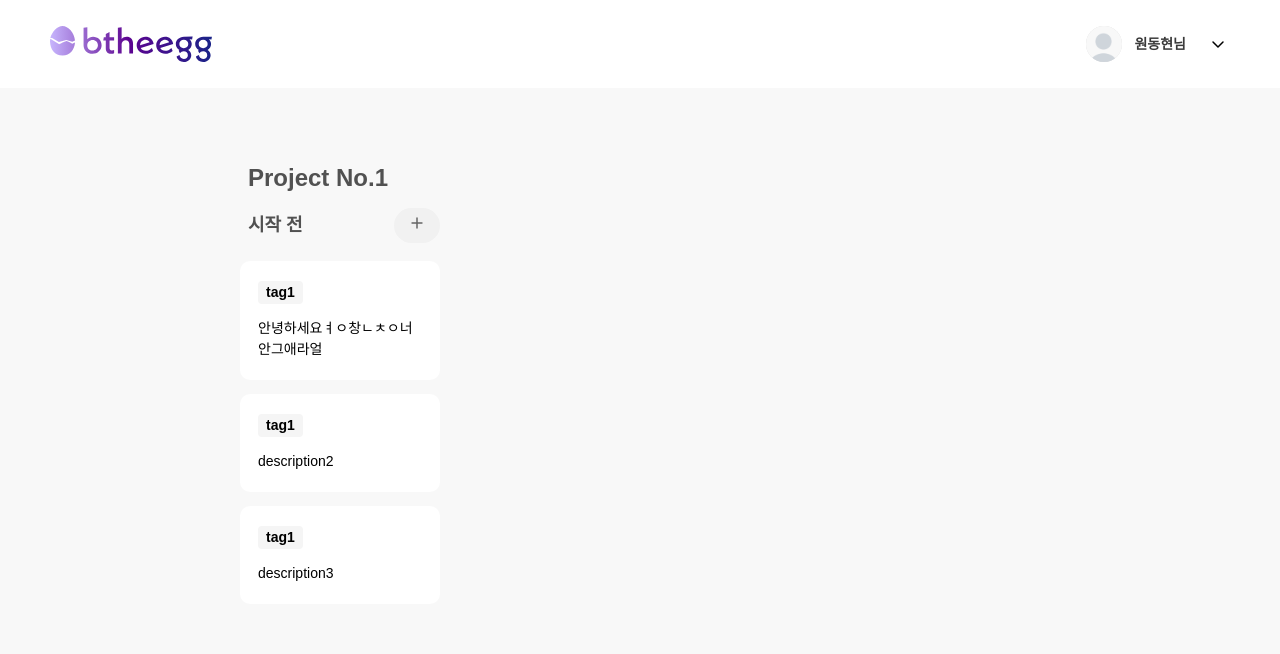
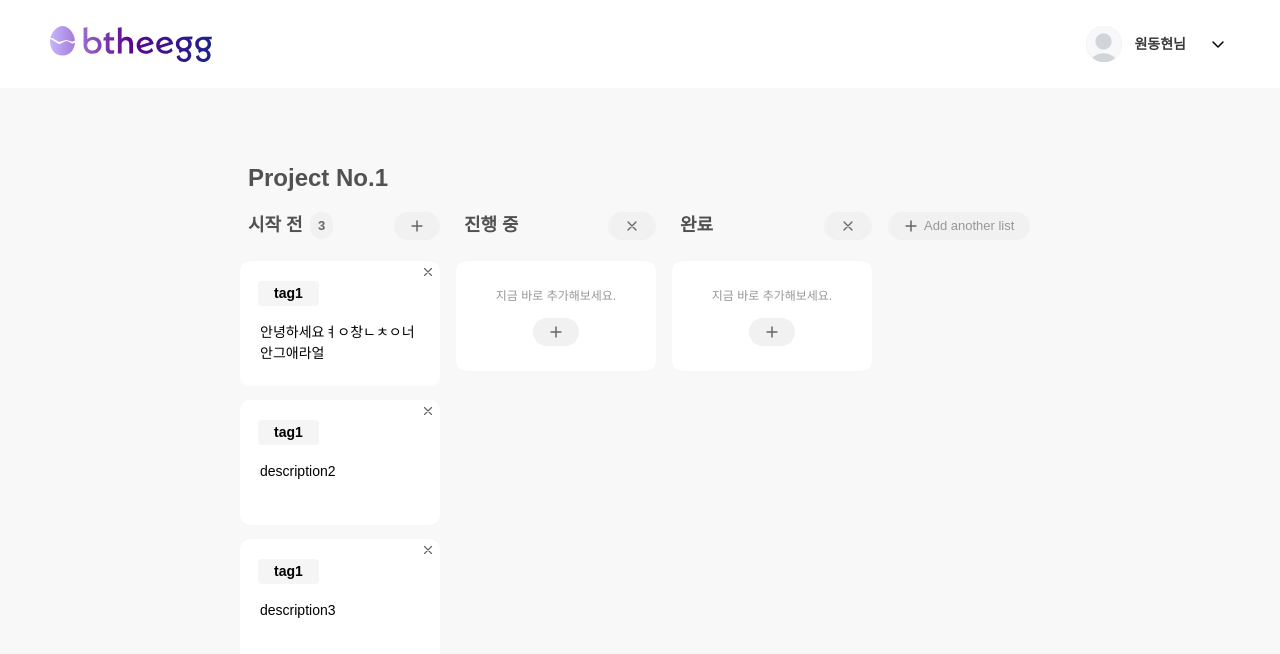
Before and after one commit to Hellol77/kanban-board, a React (Vite) app: page / in a window 1280 px wide. Shown: the top 654 px of the page. Built offline with nearby package versions, Linux system fonts and the light colour scheme; a web font is replaced by a local one.

Commit message:
feat: 컬럼, 태그 수정 및 추가 구현

```diff
--- a/src/components/KanbanList/KanbanList.tsx
+++ b/src/components/KanbanList/KanbanList.tsx
@@ -1,8 +1,11 @@
-import { Button, KanbanWrapper, TextInput } from '@/components/common';
+import { Badge, Button, KanbanWrapper, TagInput, Text, TextAreaInput, TextInput } from '@/components/common';
 import { KanbanDataType } from '@/types/kanban';
 import { useEffect, useState } from 'react';
 import styled from 'styled-components';
 import PlusIcon from '@/assets/plus.svg?react';
+import XIcon from '@/assets/x.svg?react';
+import TagPlusIcon from '@/assets/tagPlus.svg?react';
+
 const S = {
   ListWrapper: styled.div`
     display: flex;
@@ -30,7 +33,15 @@ const S = {
     align-items: center;
   `,
 
+  ListTitleWrapper: styled.div`
+    display: flex;
+    align-items: center;
+    width: 100%;
+    max-width: 100%;
+  `,
+
   ListItem: styled.article`
+    position: relative;
     background-color: ${({ theme }) => theme.colors.white[100]};
     padding: 2rem 1.8rem;
     border-radius: 10px;
@@ -56,13 +67,55 @@ const S = {
     color: ${({ theme }) => theme.colors.black.text1};
     font-weight: 400;
   `,
+
+  ListEmptyItem: styled.article`
+    display: flex;
+    flex-direction: column;
+    padding: 2rem 1.8rem;
+    height: 11rem;
+    background-color: ${({ theme }) => theme.colors.white[100]};
+    justify-content: center;
+    border-radius: 10px;
+    gap: 1.3rem;
+    align-items: center;
+    font-size: ${({ theme }) => theme.fontSizes.body1};
+    color: ${({ theme }) => theme.colors.gray.text1};
+  `,
+
+  AddListWrapper: styled.div`
+    flex-shrink: 0;
+    padding: 0.8rem 0;
+  `,
+
+  XIcon: styled(XIcon)`
+    position: absolute;
+    top: 0.4rem;
+    right: 0.5rem;
+    cursor: pointer;
+    border-radius: 50%;
+    stroke: ${({ theme }) => theme.colors.white[200]};
+    &:hover {
+      background-color: ${({ theme }) => theme.colors.white[300]};
+    }
+  `,
+
+  TagPlusIcon: styled(TagPlusIcon)`
+    position: absolute;
+    top: 0.3rem;
+    right: 3rem;
+    cursor: pointer;
+    border-radius: 50%;
+    &:hover {
+      background-color: ${({ theme }) => theme.colors.white[300]};
+    }
+  `,
 };
 
 const initialData: KanbanDataType = {
   projectName: 'Project No.1',
   kanbanList: [
     {
-      listId: 0,
+      listId: 1,
       title: '시작 전',
       cards: [
         {
@@ -73,6 +126,16 @@ const initialData: KanbanDataType = {
         { id: 2, tag: { tagName: 'tag1', color: 'black' }, description: 'description2' },
         { id: 3, tag: { tagName: 'tag1', color: 'black' }, description: 'description3' },
       ],
+    },
+    {
+      listId: 2,
+      title: '진행 중',
+      cards: [],
+    },
+    {
+      listId: 3,
+      title: '완료',
+      cards: [],
     },
   ],
 };
@@ -96,6 +159,108 @@ const KanbanList = () => {
     }));
   };
 
+  const onChangeCardDescription = (value: string, listId: number, cardId: number) => {
+    setData((prev) => ({
+      ...prev,
+      kanbanList: prev.kanbanList.map((list) =>
+        list.listId === listId
+          ? {
+              ...list,
+              cards: list.cards.map((card) => (card.id === cardId ? { ...card, description: value } : card)),
+            }
+          : list,
+      ),
+    }));
+  };
+
+  const onClickAddCard = (listId: number) => {
+    setData((prev) => ({
+      ...prev,
+      kanbanList: prev.kanbanList.map((list) =>
+        list.listId === listId
+          ? {
+              ...list,
+              cards: [
+                ...list.cards,
+                {
+                  id: list.cards.length + 1,
+                  tag: { tagName: 'tag1', color: 'black' },
+                  description: '',
+                },
+              ],
+            }
+          : list,
+      ),
+    }));
+  };
+
+  const onClickAddList = () => {
+    setData((prev) => ({
+      ...prev,
+      kanbanList: [
+        ...prev.kanbanList,
+        {
+          listId: prev.kanbanList.length + 1,
+          title: 'list',
+          cards: [],
+        },
+      ],
+    }));
+  };
+
+  const onChangeTagName = (value: string, listId: number, cardId: number) => {
+    setData((prev) => ({
+      ...prev,
+      kanbanList: prev.kanbanList.map((list) =>
+        list.listId === listId
+          ? {
+              ...list,
+              cards: list.cards.map((card) =>
+                card.id === cardId ? { ...card, tag: { tagName: value, color: 'black' } } : card,
+              ),
+            }
+          : list,
+      ),
+    }));
+  };
+
+  const onClickAddTag = (listId: number, cardId: number) => {
+    setData((prev) => ({
+      ...prev,
+      kanbanList: prev.kanbanList.map((list) =>
+        list.listId === listId
+          ? {
+              ...list,
+              cards: list.cards.map((card) =>
+                card.id === cardId ? { ...card, tag: { tagName: '무제', color: 'black' } } : card,
+              ),
+            }
+          : list,
+      ),
+    }));
+  };
+
+  const onClickDeleteItem = (listId: number, cardId: number) => {
+    setData((prev) => ({
+      ...prev,
+      kanbanList: prev.kanbanList.map((list) =>
+        list.listId === listId
+          ? {
+              ...list,
+              cards: list.cards.filter((card) => card.id !== cardId),
+            }
+          : list,
+      ),
+    }));
+  };
+
+  const onClickDeleteListColumn = (listId: number) => {
+    setData((prev) => ({
+      ...prev,
+      kanbanList: prev.kanbanList.filter((list) => list.listId !== listId),
+    }));
+  };
+
   return (
     <KanbanWrapper>
       <TextInput
@@ -111,25 +276,63 @@ const KanbanList = () => {
         {data.kanbanList.map((list) => (
           <S.ListColumn key={list.listId}>
             <S.ListTitle>
+              <S.ListTitleWrapper>
                 <TextInput
                   variant='h2'
                   role='heading'
                   aria-label='컬럼 제목'
                   aria-level={2}
                   value={list.title}
-                placeholder='컬럼 제목을 입력해주세요.'
+                  placeholder='무제'
                   onChange={(e) => onChangeListTitle(e.target.value, list.listId)}
                 />
-              {list.cards.length !== 0 && <Button icon={<PlusIcon />} aria-label='카드 추가' />}
+                {list.cards.length !== 0 && <Badge count={list.cards.length} />}
+              </S.ListTitleWrapper>
+              {list.cards.length !== 0 && (
+                <Button onClick={() => onClickAddCard(list.listId)} icon={<PlusIcon />} aria-label='카드 추가' />
+              )}
+              {list.cards.length === 0 && (
+                <Button
+                  onClick={() => onClickDeleteListColumn(list.listId)}
+                  icon={<XIcon width={16} />}
+                  aria-label='컬럼 삭제'
+                />
+              )}
             </S.ListTitle>
+            {list.cards.length === 0 && (
+              <S.ListEmptyItem>
+                <Text color='gray' variant='sub'>
+                  지금 바로 추가해보세요.
+                </Text>
+                <Button onClick={() => onClickAddCard(list.listId)} icon={<PlusIcon />} aria-label='카드 추가' />
+              </S.ListEmptyItem>
+            )}
             {list.cards.map((card) => (
               <S.ListItem key={card.id}>
-                <S.ListItemTag>{card.tag?.tagName}</S.ListItemTag>
-                <S.ListItemDescription>{card.description}</S.ListItemDescription>
+                <S.XIcon width={14} height={14} onClick={() => onClickDeleteItem(list.listId, card.id)} />
+                {!card.tag?.tagName && (
+                  <S.TagPlusIcon width={16} height={16} onClick={() => onClickAddTag(list.listId, card.id)} />
+                )}
+                {card.tag?.tagName && (
+                  <TagInput
+                    value={card.tag.tagName}
+                    onChange={(e) => onChangeTagName(e.target.value, list.listId, card.id)}
+                  />
+                )}
+                <TextAreaInput
+                  placeholder='카드 설명을 입력해주세요.'
+                  value={card?.description || ''}
+                  onChange={(e) => onChangeCardDescription(e.target.value, list.listId, card.id)}
+                >
+                  {card.description}
+                </TextAreaInput>
               </S.ListItem>
             ))}
           </S.ListColumn>
         ))}
+        <S.AddListWrapper>
+          <Button onClick={() => onClickAddList()} icon={<PlusIcon />} aria-label='칼럼 추가' text='Add another list' />
+        </S.AddListWrapper>
       </S.ListWrapper>
     </KanbanWrapper>
   );
--- /dev/null
+++ b/src/components/common/Badge/Badge.tsx
@@ -0,0 +1,26 @@
+import styled from 'styled-components';
+
+interface BadgeProps {
+  count: number;
+}
+
+const S = {
+  Badge: styled.div`
+    display: flex;
+    align-items: center;
+    justify-content: center;
+    font-size: ${({ theme }) => theme.fontSizes.body2};
+    color: ${({ theme }) => theme.colors.gray[200]};
+    font-weight: 600;
+    border-radius: 30px;
+    background-color: ${({ theme }) => theme.colors.buttonBackGround};
+    height: fit-content;
+    padding: 0.4rem 0.8rem;
+  `,
+};
+
+const Badge = ({ count }: BadgeProps) => {
+  return <S.Badge>{count}</S.Badge>;
+};
+
+export default Badge;
--- a/src/components/common/Button/Button.tsx
+++ b/src/components/common/Button/Button.tsx
@@ -8,8 +8,14 @@ interface ButtonProps extends HTMLAttributes<HTMLButtonElement> {
 
 const S = {
   Button: styled.button`
+    display: flex;
+    justify-content: space-between;
+    align-items: center;
+    flex-shrink: 0;
+    height: 2.8rem;
     padding: 0.8rem 1.6rem;
     border: none;
+    gap: 0.6rem;
     border-radius: 3rem;
     background-color: ${({ theme }) => theme.colors.buttonBackGround};
     color: ${({ theme }) => theme.colors.gray.text1};
--- /dev/null
+++ b/src/components/common/Input/TagInput.tsx
@@ -0,0 +1,57 @@
+import { InputHTMLAttributes, useEffect, useRef, useState } from 'react';
+import styled from 'styled-components';
+
+interface TagInputProps extends InputHTMLAttributes<HTMLInputElement> {
+  value: string;
+}
+
+const S = {
+  Container: styled.div`
+    display: inline-flex;
+    width: fit-content;
+    max-width: 100%;
+    align-items: center;
+    justify-content: center;
+    background-color: ${({ theme }) => theme.colors.gray[100]};
+    border-radius: 4px;
+    padding: 0.1rem 0.8rem;
+  `,
+  Tag: styled.input`
+    font-size: ${({ theme }) => theme.fontSizes.body1};
+    font-weight: 600;
+    border: none;
+    outline: none;
+    width: 100%;
+    background-color: transparent;
+    text-align: center;
+    min-width: 2rem;
+  `,
+  HiddenText: styled.span`
+    font-size: ${({ theme }) => theme.fontSizes.body1};
+    font-weight: 600;
+    visibility: hidden;
+    white-space: pre;
+    position: absolute;
+  `,
+};
+
+const TagInput = ({ value, ...props }: TagInputProps) => {
+  const inputRef = useRef<HTMLInputElement>(null);
+  const spanRef = useRef<HTMLSpanElement>(null);
+  const [inputWidth, setInputWidth] = useState(20);
+
+  useEffect(() => {
+    if (spanRef.current) {
+      setInputWidth(spanRef.current.offsetWidth + 16);
+    }
+  }, [value]);
+
+  return (
+    <S.Container>
+      <S.HiddenText ref={spanRef}>{value || 'a'}</S.HiddenText>
+      <S.Tag ref={inputRef} {...props} value={value} style={{ width: `${inputWidth}px` }} />
+    </S.Container>
+  );
+};
+
+export default TagInput;
--- a/src/components/common/Input/TextAreaInput.tsx
+++ b/src/components/common/Input/TextAreaInput.tsx
@@ -1,5 +1,38 @@
-const TextAreaInput = () => {
-  return <div>TextAreaInput</div>;
+import { TextareaHTMLAttributes, useEffect, useRef } from 'react';
+import styled from 'styled-components';
+
+interface TextAreaInputProps extends TextareaHTMLAttributes<HTMLTextAreaElement> {
+  value: string;
+}
+
+const S = {
+  TextArea: styled.textarea`
+    font-size: ${({ theme }) => theme.fontSizes.body1};
+    color: ${({ theme }) => theme.colors.black.text1};
+    font-weight: 400;
+    height: 4rem;
+    &:hover {
+      background-color: ${({ theme }) => theme.colors.white[300]};
+    }
+    &:focus {
+      outline: none;
+    }
+    border: none;
+    resize: none;
+  `,
+};
+
+const TextAreaInput = ({ value, ...props }: TextAreaInputProps) => {
+  const textareaRef = useRef<HTMLTextAreaElement>(null);
+
+  useEffect(() => {
+    if (textareaRef.current) {
+      textareaRef.current.style.height = 'auto';
+      textareaRef.current.style.height = `${textareaRef.current.scrollHeight}px`; // 입력된 내용에 따라 높이 증가
+    }
+  }, [value]);
+
+  return <S.TextArea value={value} ref={textareaRef} {...props} />;
 };
 
 export default TextAreaInput;
--- a/src/components/common/Input/TextInput.tsx
+++ b/src/components/common/Input/TextInput.tsx
@@ -1,10 +1,11 @@
-import { InputHTMLAttributes } from 'react';
+import { InputHTMLAttributes, useEffect, useRef } from 'react';
 import styled, { css } from 'styled-components';
 
 type VariantType = 'h1' | 'h2';
 
 interface TextInputProps extends InputHTMLAttributes<HTMLInputElement> {
   variant?: VariantType;
+  value: string;
 }
 
 interface VariantProps {
@@ -15,16 +16,19 @@ const variantMap = {
   h1: css`
     font-size: ${({ theme }) => theme.fontSizes.h1};
     font-weight: 600;
+    width: 100%;
   `,
   h2: css`
     font-size: ${({ theme }) => theme.fontSizes.h2};
     font-weight: 600;
+    max-width: 12rem;
   `,
 };
 
 const S = {
   Input: styled.input<VariantProps>`
     width: 100%;
+    min-width: 7rem;
     padding: 8px;
     color: ${({ theme }) => theme.colors.black[100]};
     border: none;
@@ -40,8 +44,24 @@ const S = {
   `,
 };
 
-const TextInput = ({ variant, ...props }: TextInputProps) => {
-  return <S.Input {...props} type='text' variant={variant} />;
+const TextInput = ({ variant, value, ...props }: TextInputProps) => {
+  const inputRef = useRef<HTMLInputElement>(null);
+
+  useEffect(() => {
+    if (variant === 'h1') {
+      return;
+    }
+
+    if (inputRef.current && value === '') {
+      return;
+    }
+    if (inputRef.current) {
+      const newWidth = value.length + 3;
+      inputRef.current.style.width = `${Math.min(Math.max(newWidth, 7), inputRef.current.parentElement?.offsetWidth || 12)}rem`;
+    }
+  }, [value, variant]);
+
+  return <S.Input {...props} ref={inputRef} value={value} type='text' variant={variant} />;
 };
 
 export default TextInput;
--- a/src/components/common/Wrapper/KanbanWrapper.tsx
+++ b/src/components/common/Wrapper/KanbanWrapper.tsx
@@ -5,8 +5,9 @@ const S = {
   Wrapper: styled.div`
     max-width: 90rem;
     padding: 0 5rem;
-    height: 100vh;
     margin: 6.4rem auto;
+    margin-bottom: 0;
+    padding-bottom: 4rem;
     @media screen and (max-width: 768px) {
       padding: 0 1.2rem;
       margin: 2rem auto;
--- a/src/components/common/index.ts
+++ b/src/components/common/index.ts
@@ -5,3 +5,6 @@ export { default as KanbanWrapper } from './Wrapper/KanbanWrapper';
 export { default as Text } from './Text/Text';
 export { default as PageLayout } from './layout/PageLayout';
 export { default as Button } from './Button/Button';
+export { default as TextAreaInput } from './Input/TextAreaInput';
+export { default as Badge } from './Badge/Badge';
+export { default as TagInput } from './Input/TagInput';
--- a/src/components/common/layout/PageLayout.tsx
+++ b/src/components/common/layout/PageLayout.tsx
@@ -9,7 +9,6 @@ const S = {
   Layout: styled.div`
     width: 100%;
     background-color: ${({ theme }) => theme.colors.white[200]};
-    height: 100vh;
   `,
 };
 
--- a/src/styles/globalStyle.ts
+++ b/src/styles/globalStyle.ts
@@ -34,7 +34,6 @@ ol {
 }
 
 body {
-  min-height: 100vh;
   line-height: 1.5;
   margin: 0;
 }
@@ -75,9 +74,6 @@ select {
   font: inherit;
 }
 
-textarea:not([rows]) {
-  min-height: 10em;
-}
 
 :target {
   scroll-margin-block: 5ex;
```
Also changed, not shown: src/assets/tagPlus.svg (added), src/assets/x.svg (added). Lines whose indentation alone changed are shown as unchanged.
